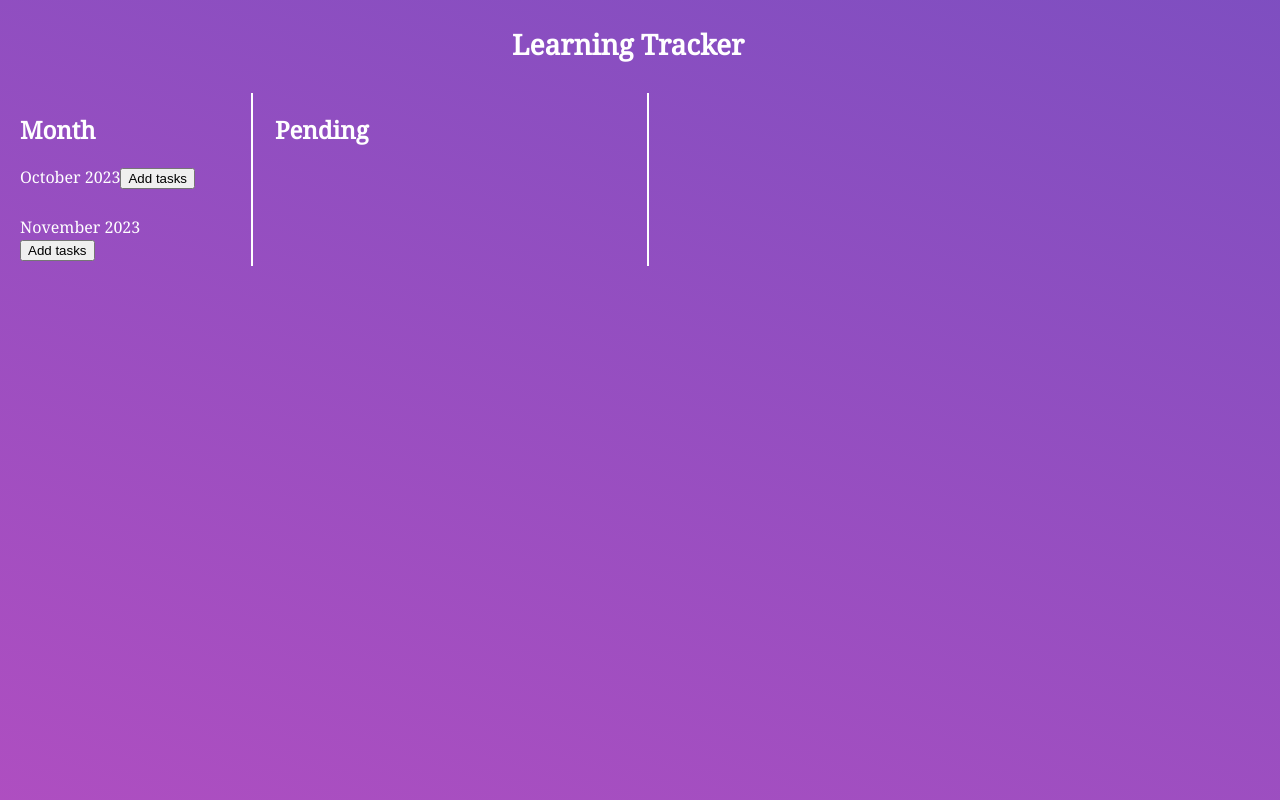
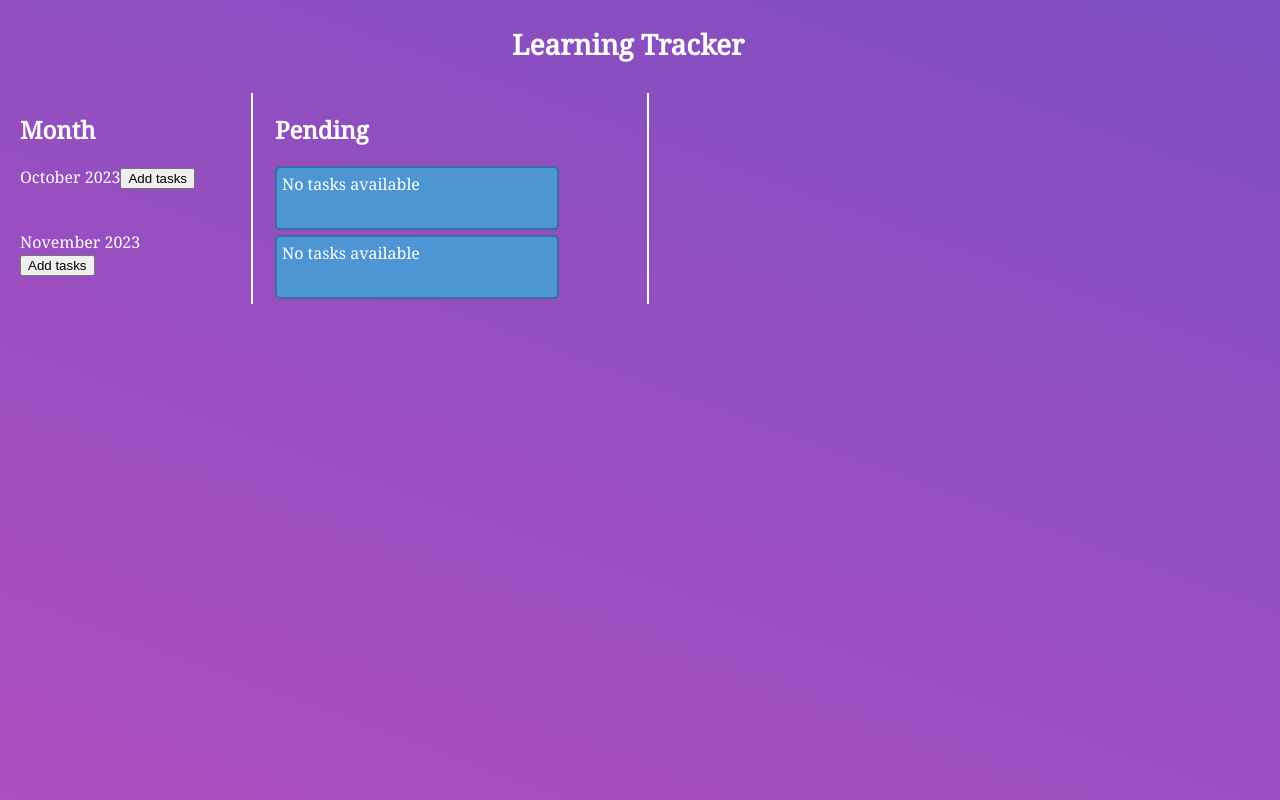
Before and after one commit to Rejo12/Learning-Tracker, a React (Create React App) app: page / in a window 1280 px wide. Built offline with nearby package versions, Linux system fonts and the light colour scheme.

Commit message:
Final changes for Pending tasks

```diff
--- a/src/components/MonthView.tsx
+++ b/src/components/MonthView.tsx
@@ -55,12 +55,12 @@ const MonthView: React.FC<Props> = ({
   // console.log({ newTask });
   let height = "50px";
   if (maxHeights[tasks.month]) {
-    height = `${Math.max(...maxHeights[tasks.month]) + 50}px`;
+    height = `${Math.max(...maxHeights[tasks.month])}px`;
   }
 
   // console.log({ showTextBox });
   return (
-    <div className="conatiner" style={{ height: height }}>
+    <div className="per-month-conatiner" style={{ height: height }}>
       {tasks.month}
       {showTextBox ? (
         <div className="">
--- a/src/components/PendingTasks.tsx
+++ b/src/components/PendingTasks.tsx
@@ -35,6 +35,16 @@ const PendingTasks: React.FC<PendingProps> = ({
 
   // console.log({ pendingTasks });
 
+  if (pendingTasks.length === 0) {
+    return (
+      <div className="pending-tasks-container">
+        <span className="text-style" style={{ wordBreak: "break-word" }}>
+          No tasks available
+        </span>
+      </div>
+    );
+  }
+
   return (
     <div ref={currentRef}>
       {pendingTasks.map((item: newTaskInterface, index: number) =>
@@ -44,9 +54,13 @@ const PendingTasks: React.FC<PendingProps> = ({
               <span className="text-style" style={{ wordBreak: "break-word" }}>
                 {item.taskName}
               </span>
-              <DoneIcon onClick={(e) => handleDone(item, tasks.month)} />
+              <DoneIcon
+                onClick={(e) => handleDone(item, tasks.month)}
+                className="cursonPointer"
+              />
               <DeleteForeverIcon
                 onClick={(e) => handleDelete(item, tasks.month)}
+                className="cursonPointer"
               />
             </div>
             {index === pendingTasks.length - 1 && (
--- a/src/index.css
+++ b/src/index.css
@@ -74,3 +74,11 @@ code {
   word-break: break-word;
   width: 80%;
 }
+
+.per-month-conatiner{
+  margin-bottom: 15px;
+}
+
+.cursonPointer{
+  cursor: pointer;
+}
```
